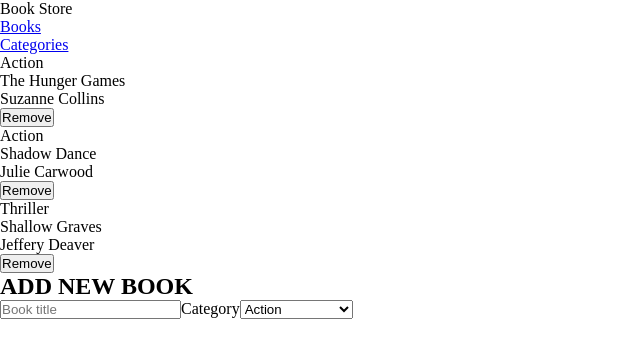
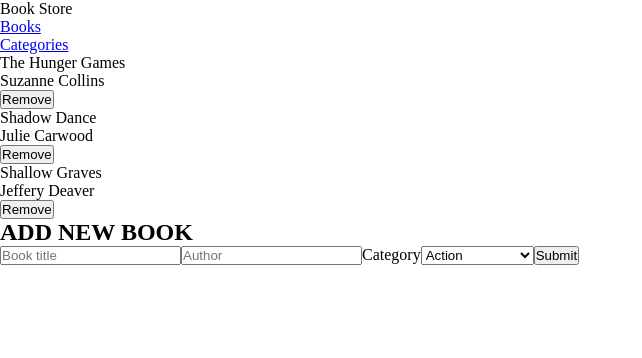
Before and after one commit to afizsavage/books-store, a React (Create React App) app: page / in a window 1280 px wide. Shown: the top 358 px of the page, without its empty margins (0-642 px from the left). Built offline with nearby package versions, Linux system fonts and the light colour scheme.

Commit message:
Add new book using redux

```diff
--- a/package.json
+++ b/package.json
@@ -8,9 +8,12 @@
     "@testing-library/user-event": "^13.5.0",
     "react": "^17.0.2",
     "react-dom": "^17.0.2",
+    "react-id-generator": "^3.0.2",
     "react-redux": "^7.2.6",
     "react-router-dom": "^5.3.0",
     "react-scripts": "5.0.0",
+    "redux": "^4.1.2",
+    "redux-logger": "^3.0.6",
     "web-vitals": "^2.1.4"
   },
   "scripts": {
--- a/src/components/books/booklist.js
+++ b/src/components/books/booklist.js
@@ -4,19 +4,19 @@
   {
     id: 0,
     author: 'Suzanne Collins',
-    genre: 'Action',
+    category: 'Action',
     title: 'The Hunger Games',
   },
   {
     id: 1,
     author: 'Julie Carwood',
-    genre: 'Action',
+    category: 'Action',
     title: 'Shadow Dance',
   },
   {
     id: 2,
     author: 'Jeffery Deaver',
-    genre: 'Thriller',
+    category: 'Thriller',
     title: 'Shallow Graves',
   },
 ];
--- a/src/components/books/form.js
+++ b/src/components/books/form.js
@@ -1,18 +1,58 @@
-const AddingForm = () => (
+import React, { useState } from 'react';
+import { useDispatch } from 'react-redux';
+import nextId from 'react-id-generator';
+
+import { addBook } from '../../redux/books/books';
+
+const AddingForm = () => {
+  const dispatch = useDispatch();
+
+  const [newBook, setnewBook] = useState({
+    id: null,
+    title: '',
+    author: '',
+    category: null,
+  });
+
+  const submitBookToStore = () => {
+    dispatch(addBook({ ...newBook, id: nextId() }));
+  };
+  return (
     <div>
       <h2>ADD NEW BOOK</h2>
       <form>
-      <input type="text" placeholder="Book title" />
+        <input
+          type="text"
+          placeholder="Book title"
+          value={newBook.title}
+          onInput={(e) => setnewBook({ ...newBook, title: e.target.value })}
+        />
+        <input
+          type="text"
+          placeholder="Author"
+          value={newBook.author}
+          onInput={(e) => setnewBook({ ...newBook, author: e.target.value })}
+        />
         <label htmlFor="categories">
           Category
-        <select name="categories" id="categories">
+          <select
+            name="categories"
+            id="categories"
+            onChange={(e) => {
+              setnewBook({ ...newBook, category: e.target.value });
+            }}
+          >
             <option value="action">Action</option>
             <option value="science Fiction">Science Fiction</option>
             <option value="economy">Economy</option>
           </select>
         </label>
+        <button onClick={submitBookToStore} type="button">
+          Submit
+        </button>
       </form>
     </div>
   );
+};
 
 export default AddingForm;
--- a/src/index.js
+++ b/src/index.js
@@ -1,10 +1,15 @@
 import React from 'react';
 import ReactDOM from 'react-dom';
+import { Provider } from 'react-redux';
+
 import App from './App';
+import store from './redux/configureStore';
 
 ReactDOM.render(
   <React.StrictMode>
-    <App />
+    <Provider store={store}>
+      <App />
+    </Provider>
   </React.StrictMode>,
   document.getElementById('root'),
 );
--- /dev/null
+++ b/src/redux/books/books.js
@@ -0,0 +1,24 @@
+const ADD_BOOK = 'bookStore/books/ADD_BOOK';
+const REMOVE_BOOK = 'bookStore/books/REMOVE_BOOK';
+
+const initialState = [];
+
+export const addBook = (payload) => ({
+  type: ADD_BOOK,
+  payload,
+});
+
+export const removeBook = (payload) => ({ type: REMOVE_BOOK, payload });
+
+const reducer = (state = initialState, action) => {
+  switch (action.type) {
+    case ADD_BOOK:
+      return [...state, action.payload];
+    case REMOVE_BOOK:
+      return state.filter((book) => book.id !== action.payload);
+    default:
+      return state;
+  }
+};
+
+export default reducer;
--- /dev/null
+++ b/src/redux/configureStore.js
@@ -0,0 +1,11 @@
+import { createStore, combineReducers, applyMiddleware } from 'redux';
+import logger from 'redux-logger';
+import booksReducer from './books/books';
+
+const reducer = combineReducers({
+  booksReducer,
+});
+
+const store = createStore(reducer, applyMiddleware(logger));
+
+export default store;
```
Also changed, not shown: 2 other files (tests, documents, lock files or other folders). Lines whose indentation alone changed are shown as unchanged.
